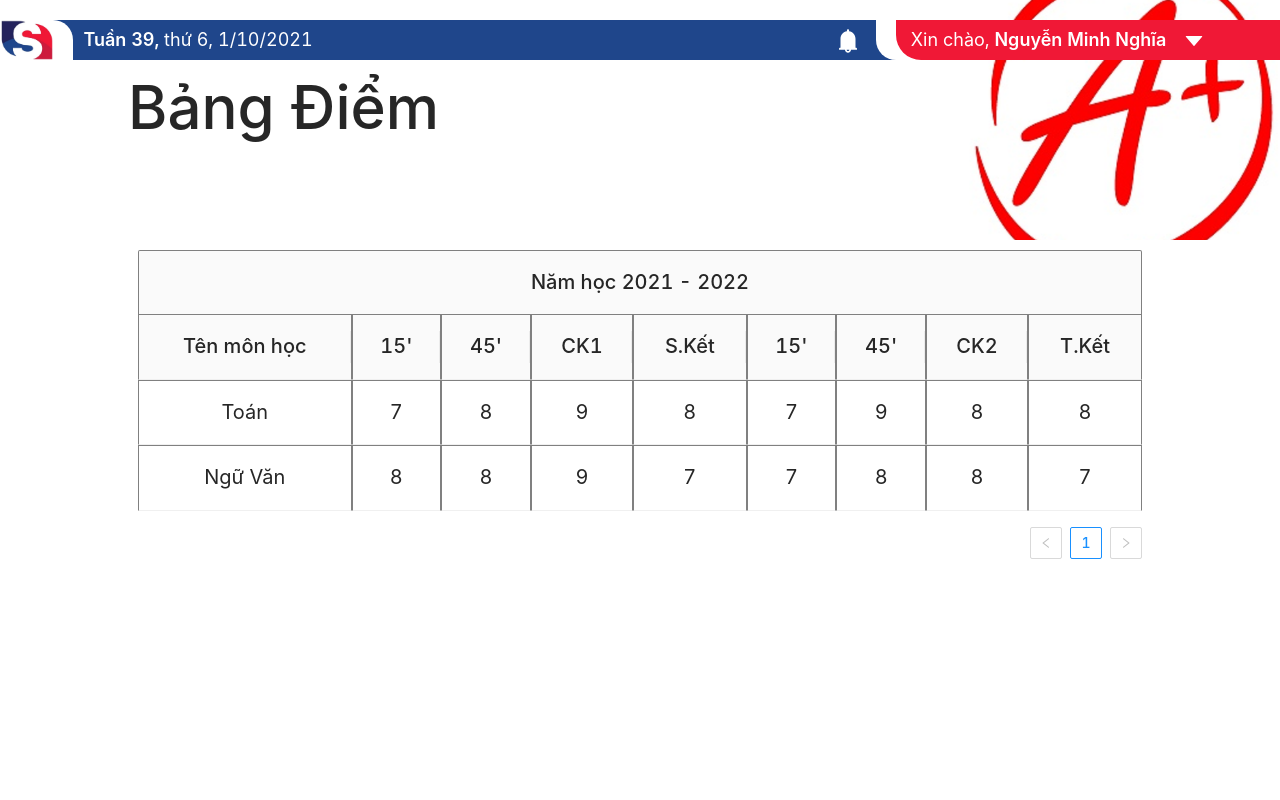
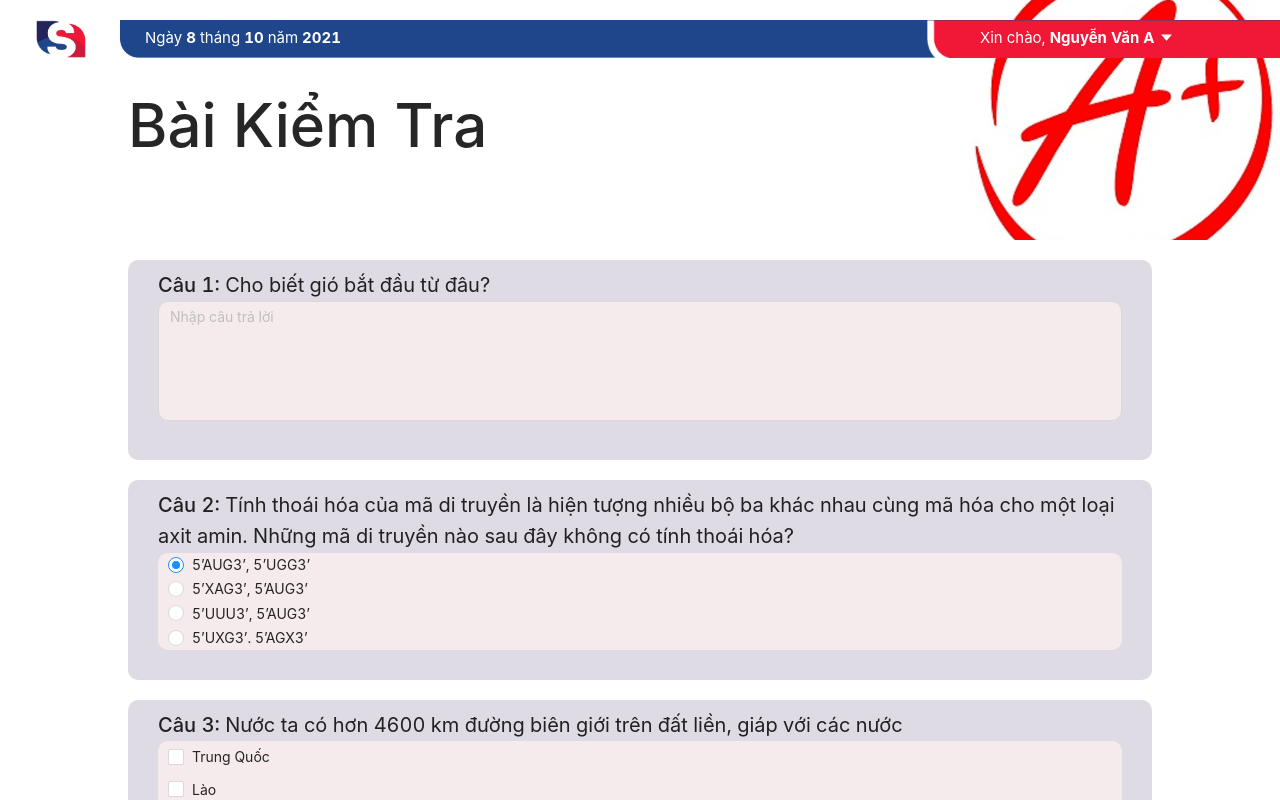
Before and after one commit to dongphong543/L03_nhom2_doancnpm211, a React (Create React App) app: page / in a window 1280 px wide. Shown: the top 800 px of the page. Built offline with nearby package versions, Linux system fonts and the light colour scheme.

Commit message:
sync navbar

```diff
--- a/src/App.js
+++ b/src/App.js
@@ -6,9 +6,9 @@ import TeaMarkScreen from "./screens/markscreen/tea_screen_table";
 function App() {
   return (
     <div>
-      <StuGradeTable></StuGradeTable>
+      {/* <StuGradeTable></StuGradeTable> */}
       {/* <TeaMarkScreen></TeaMarkScreen> */}
-      {/* <StudentTestScreen></StudentTestScreen> */}
+      <StudentTestScreen></StudentTestScreen>
       {/* <TeacherScreen></TeacherScreen> */}
     </div>
   );
--- /dev/null
+++ b/src/navbar.js
@@ -0,0 +1,121 @@
+import React from "react";
+import { Row, Col, Menu, Dropdown, message, Badge } from "antd";
+import {FileDoneOutlined, UserOutlined, CloseOutlined, CaretDownOutlined, BellFilled} from "@ant-design/icons";
+
+import logo from "./assets/S_letter.png";
+import bluebar from "./assets/blue_bar.png";
+import redbar from "./assets/red_bar.png";
+
+var myCurrentDate = new Date();
+
+
+const App = () => (
+  <div
+    style={{
+      overflowX: "hidden",
+      position: "relative",
+    }}
+  >
+    <img
+      src={logo}
+      style={{
+        marginTop: "20px",
+        marginLeft: "35px",
+        height: "38px",
+        position: "absolute",
+      }}
+    />
+    <div
+      style={{
+        marginTop: "20px",
+        marginLeft: "120px",
+        marginRight: "-1693px",
+        height: "38px",
+        position: "absolute",
+      }}
+    >
+      <span
+        style={{
+          color: "white",
+          position: "absolute",
+          marginLeft: "25px",
+          marginTop: "6px",
+          fontSize: "15px"
+        }}
+      >
+        {" "}
+        Ngày <b> {myCurrentDate.getDate()} </b> tháng
+        <b> {myCurrentDate.getMonth()} </b>
+        năm <b> {myCurrentDate.getFullYear()} </b>
+        {/* <Badge count={5} size="small">
+          <BellFilled style={{
+            color: "#4AA0EB",
+            marginLeft: "400px",
+          }} />
+        </Badge> */}
+      </span>
+
+      <img
+        src={bluebar}
+        style={{
+          height: "38px",
+        }}
+      />
+    </div>
+    <div
+      style={{
+        position: "relative",
+        marginTop: "20px",
+      }}
+    >
+      <span style={{
+          right: "0px",
+          position: "absolute",
+          width: "300px",
+          marginTop: "6px",
+          color: "white",
+          fontSize: "15px",
+        }}>
+          <Dropdown overlay={(
+            <Menu onClick={ ({ key }) => {
+              message.info(`Click on ${key}`)}}
+              style={{ width: "120px", marginLeft: "3vw", marginTop: "1vh"}}
+              >
+              <Menu.Item key="Cá nhân">
+                <UserOutlined style={{marginRight: "1vw"}}/>
+                Cá nhân
+              </Menu.Item>
+              <Menu.Item key="Bảng điểm">
+                <FileDoneOutlined style={{marginRight: "1vw"}} />
+                Bảng điểm
+              </Menu.Item>
+              <Menu.Item key="Đăng xuất" style={{ color: "red" }}>
+                <CloseOutlined style={{marginRight: "1vw"}} />
+                Đăng xuất
+              </Menu.Item>
+            </Menu>)}
+          >
+            <div style={{
+
+            }}>
+              Xin chào, <b> Nguyễn Văn A <CaretDownOutlined /> </b>
+            </div>
+          </Dropdown>
+        </span>
+
+      <img
+        src={redbar}
+        style={{
+          marginLeft: "-1090px",
+          height: "38px",
+          paddingLeft: "calc(100vw + 737px)"
+      }}
+      />
+
+
+
+    </div>
+    </div>
+);
+
+export default App;
--- a/src/screens/components/screen_header.js
+++ b/src/screens/components/screen_header.js
@@ -1,49 +1,12 @@
 import React from "react";
 import "./screen_header.css";
-import { CaretDownFilled } from "@ant-design/icons";
-import logo from "../../assets/S_letter.png";
-import { BellFilled } from "@ant-design/icons";
-import { Button } from "antd";
 import "antd/dist/antd.css";
+import NavBar from '../../navbar';
 
 function ScreenHeader(props) {
-  let name = "Nguyễn Minh Nghĩa";
-  var week = "Tuần 39";
-  var weekday = "thứ 6";
-  var day = "1/10/2021";
-
   return (
     <div className="header">
-      <div className="navbar">
-        <div className="navbar-item logo">
-          <img src={logo} alt="logo" height="40px" />
-        </div>
-        <div className="navbar-item time">
-          <div className="date-time">
-            <div className="cutter-t"></div>
-            <div className="date">
-              <span id="week">{week + ", "}</span>
-              <span>{weekday + ", "}</span>
-              <span>{day}</span>
-            </div>
-          </div>
-          <div id="noti">
-            <Button type="text">
-              <BellFilled id="bellfilled" />
-            </Button>
-            <div id="cutter"></div>
-          </div>
-        </div>
-        <div className="navbar-item name">
-          <div className="message">
-            <p id="hello"> {"Xin chào, "}</p>
-            <p id="user">{name}</p>
-            <Button type="text">
-              <CaretDownFilled id="caretdown" />
-            </Button>
-          </div>
-        </div>
-      </div>
+      <NavBar />
       <h1 id="title">{props.name}</h1>
     </div>
   );
--- a/src/screens/testscreen/sutdent_test_screen.js
+++ b/src/screens/testscreen/sutdent_test_screen.js
@@ -6,6 +6,7 @@ import "./student_test_screen.css";
 import { Button } from "antd";
 import "antd/dist/antd.css";
 import ScreenHeader from "../components/screen_header";
+import NavBar from '../../navbar'
 
 function StudentTestScreen() {
   function submit() {
```
